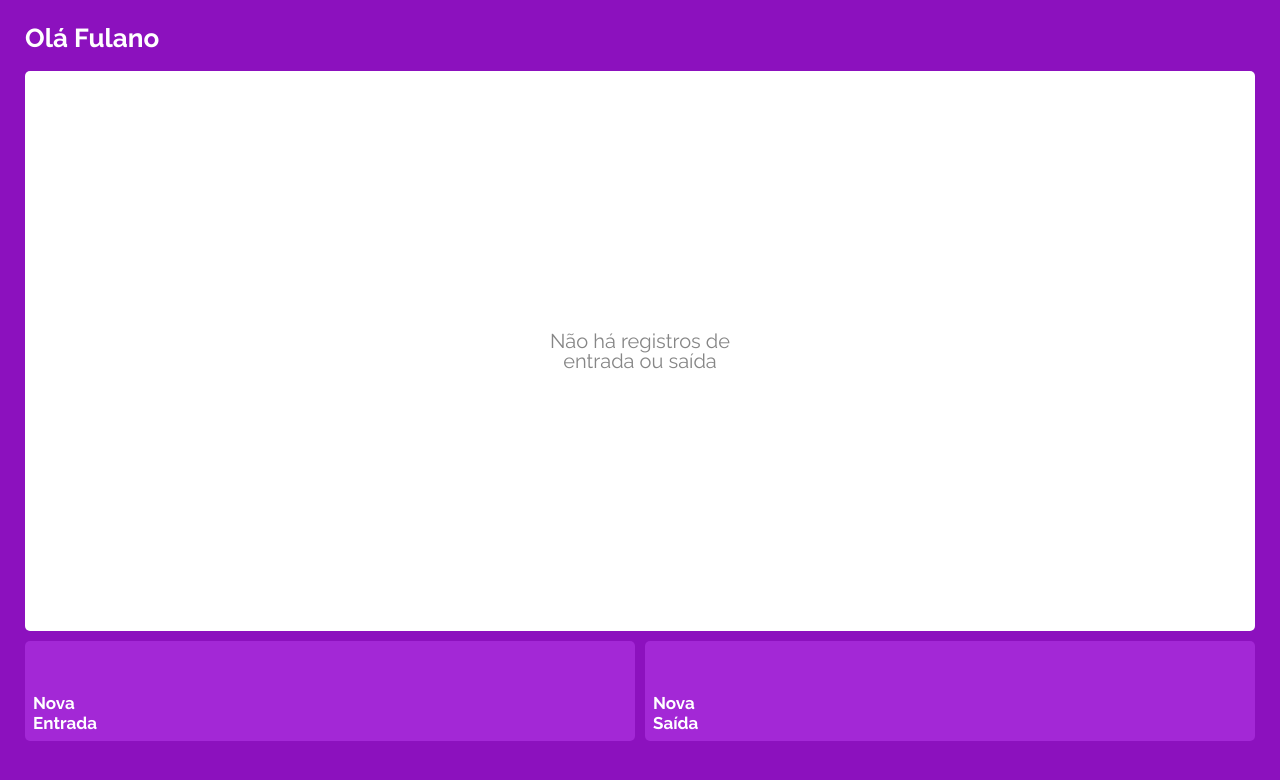
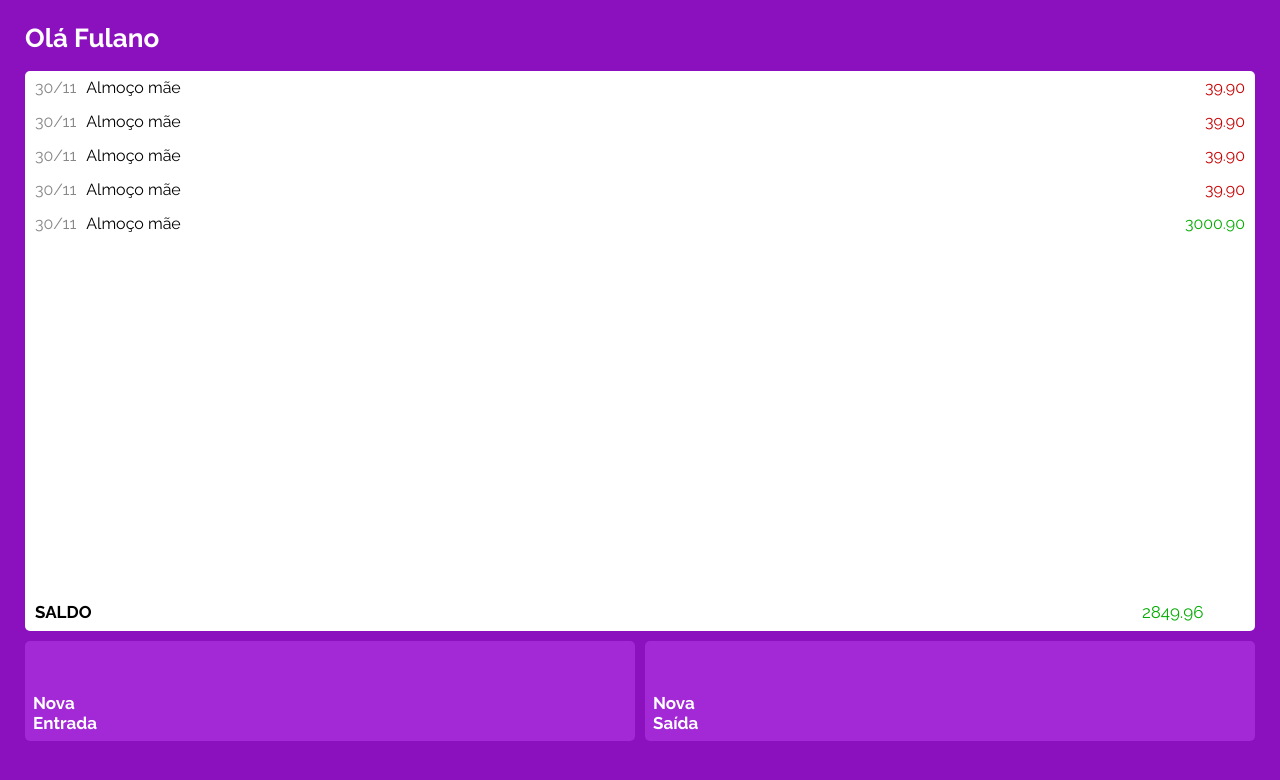
Before and after one commit to JoaoAfranio/projeto14-mywallet-front, a React (Create React App) app: page /records in a window 1280 px wide. Shown: the top 780 px of the page. Built offline with nearby package versions, Linux system fonts and the light colour scheme; a web font is replaced by a local one.

Commit message:
style: list of records

```diff
--- /dev/null
+++ b/src/components/InfoRecord.js
@@ -0,0 +1,46 @@
+import styled from "styled-components";
+import COLORS from "../constants/colors";
+
+function InfoRecord(props) {
+  console.log(props);
+
+  const { date, info, value, type } = props;
+
+  return (
+    <Container>
+      <div>
+        <Date>{date}</Date>
+        <Info>{info}</Info>
+      </div>
+      <Value type={type}>{value}</Value>
+    </Container>
+  );
+}
+
+export default InfoRecord;
+
+const Container = styled.div`
+  display: flex;
+  justify-content: space-between;
+  margin: 9px 0px;
+  gap: 3px;
+
+  font-size: 16px;
+
+  div {
+    display: flex;
+    gap: 10px;
+  }
+`;
+
+const Date = styled.h1`
+  color: ${COLORS.grey};
+`;
+
+const Info = styled.h1`
+  color: #000000;
+`;
+
+const Value = styled.h1`
+  color: ${(props) => (props.type === "output" ? COLORS.red : COLORS.green)};
+`;
--- a/src/pages/Record.js
+++ b/src/pages/Record.js
@@ -1,5 +1,6 @@
 import styled from "styled-components";
 import COLORS from "../constants/colors";
+import InfoRecord from "../components/InfoRecord";
 
 function Records() {
   return (
@@ -9,7 +10,16 @@ function Records() {
         <ion-icon name="exit-outline"></ion-icon>
       </Header>
       <ContainerRecord>
-        <Info>Não há registros de entrada ou saída</Info>
+        {/* <Info>Não há registros de entrada ou saída</Info> */}
+        <InfoRecord date="30/11" info="Almoço mãe" value="39.90" type="output" />
+        <InfoRecord date="30/11" info="Almoço mãe" value="39.90" type="output" />
+        <InfoRecord date="30/11" info="Almoço mãe" value="39.90" type="output" />
+        <InfoRecord date="30/11" info="Almoço mãe" value="39.90" type="output" />
+        <InfoRecord date="30/11" info="Almoço mãe" value="3000.90" type="input" />
+        <BoxBalance>
+          <h1>SALDO</h1>
+          <p className="balance">2849.96</p>
+        </BoxBalance>
       </ContainerRecord>
       <ContainerButton>
         <Button>
@@ -56,14 +66,17 @@ const Tittle = styled.h1`
 
 const ContainerRecord = styled.div`
   display: flex;
-  align-items: center;
-  justify-content: center;
+  flex-direction: column;
+
+  position: relative;
 
   height: 70vh;
 
   background-color: #ffffff;
 
   border-radius: 5px;
+
+  padding: 0px 10px;
 `;
 
 const Info = styled.h1`
@@ -71,6 +84,8 @@ const Info = styled.h1`
   text-align: center;
   font-size: 20px;
   color: ${COLORS.grey};
+
+  margin: auto;
 `;
 
 const ContainerButton = styled.div`
@@ -111,3 +126,22 @@ const Button = styled.button`
     width: 30px;
   }
 `;
+
+const BoxBalance = styled.div`
+  display: flex;
+  justify-content: space-between;
+  font-size: 17px;
+
+  width: 95%;
+  position: absolute;
+
+  bottom: 10px;
+
+  h1 {
+    font-weight: 700;
+  }
+
+  .balance {
+    color: ${COLORS.green};
+  }
+`;
```
